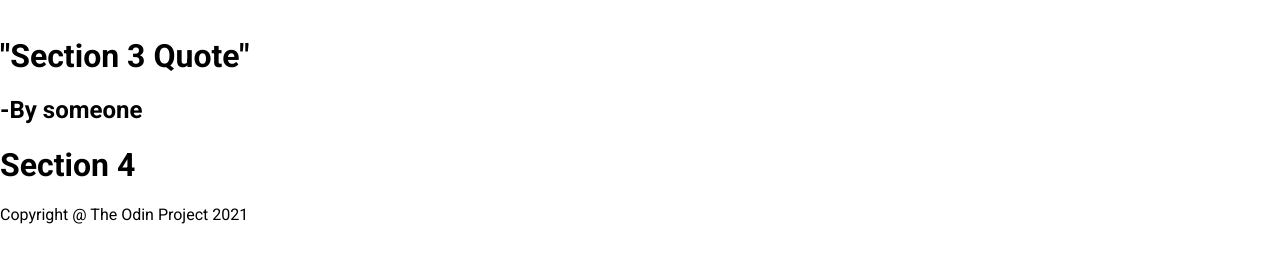
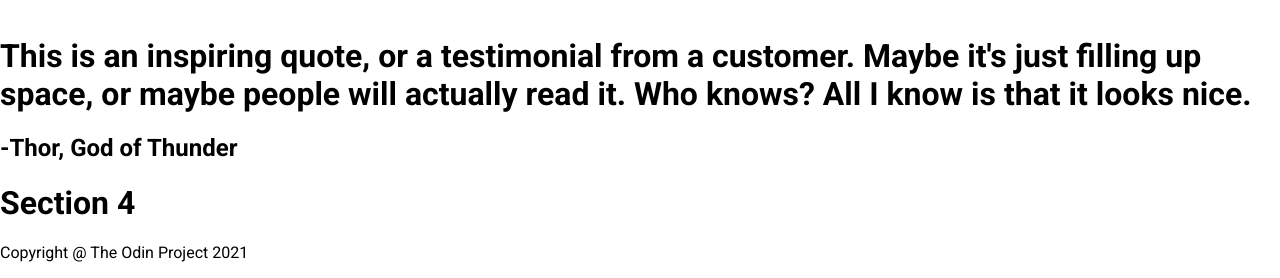
Before and after one commit to hszrdy/LandingPage, a plain HTML site: page index.html in a window 1280 px wide. Shown: the part 964-1242 px from the top of the page. Before the commit the page ends 1204 px from the top, so only its background shows below. Drawn offline with Linux system fonts and the light colour scheme.

Commit message:
Update index.html
fixed some image links
added placeholder quote from design document

```diff
--- a/index.html
+++ b/index.html
@@ -44,19 +44,23 @@
                 <p>This is some subtext under an illustration or image.</p>
             </div>
             <div class="box-container">
-                <div class="box"><img src="https://picsum.photos/200/200"></div>
+                <div class="box"><img src="https://picsum.photos/200"></div>
                 <p>This is some subtext under an illustration or image.</p>
             </div>
             <div class="box-container">
-                <div class="box"><img src="https://picsum.photos/200/200"></div>
+                <div class="box"><img src="https://picsum.photos/200"></div>
                 <p>This is some subtext under an illustration or image.</p>
             </div>
         </div>
     </div>
 
     <div class="section3">
-        <h1>"Section 3 Quote"</h1>
-        <h2>-By someone</h2>
+        <h1>
+            This is an inspiring quote, or a testimonial from a customer.
+            Maybe it's just filling up space, or maybe people will actually read it.
+            Who knows? All I know is that it looks nice.
+        </h1>
+        <h2>-Thor, God of Thunder</h2>
     </div>
 
     <div class="section4">
```
